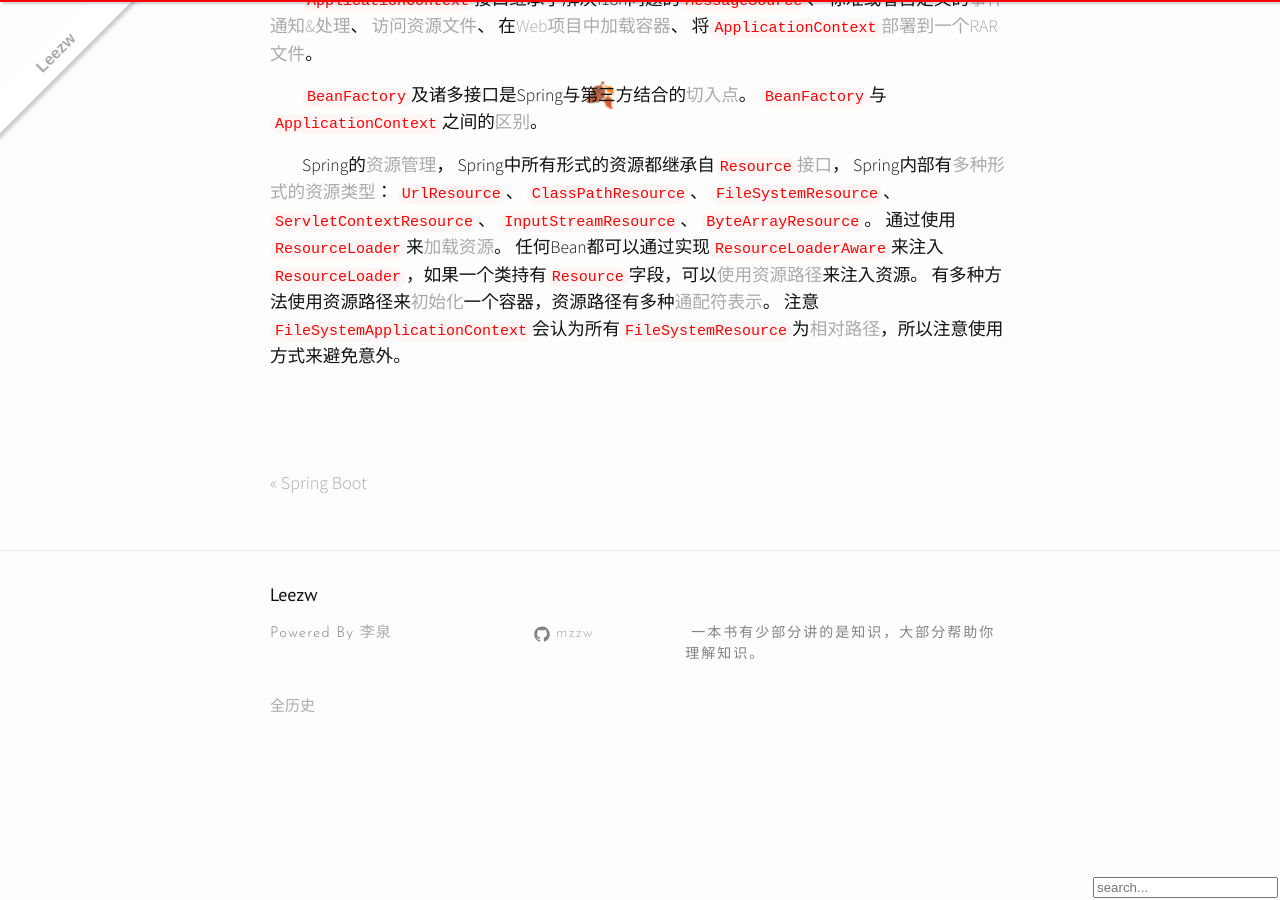
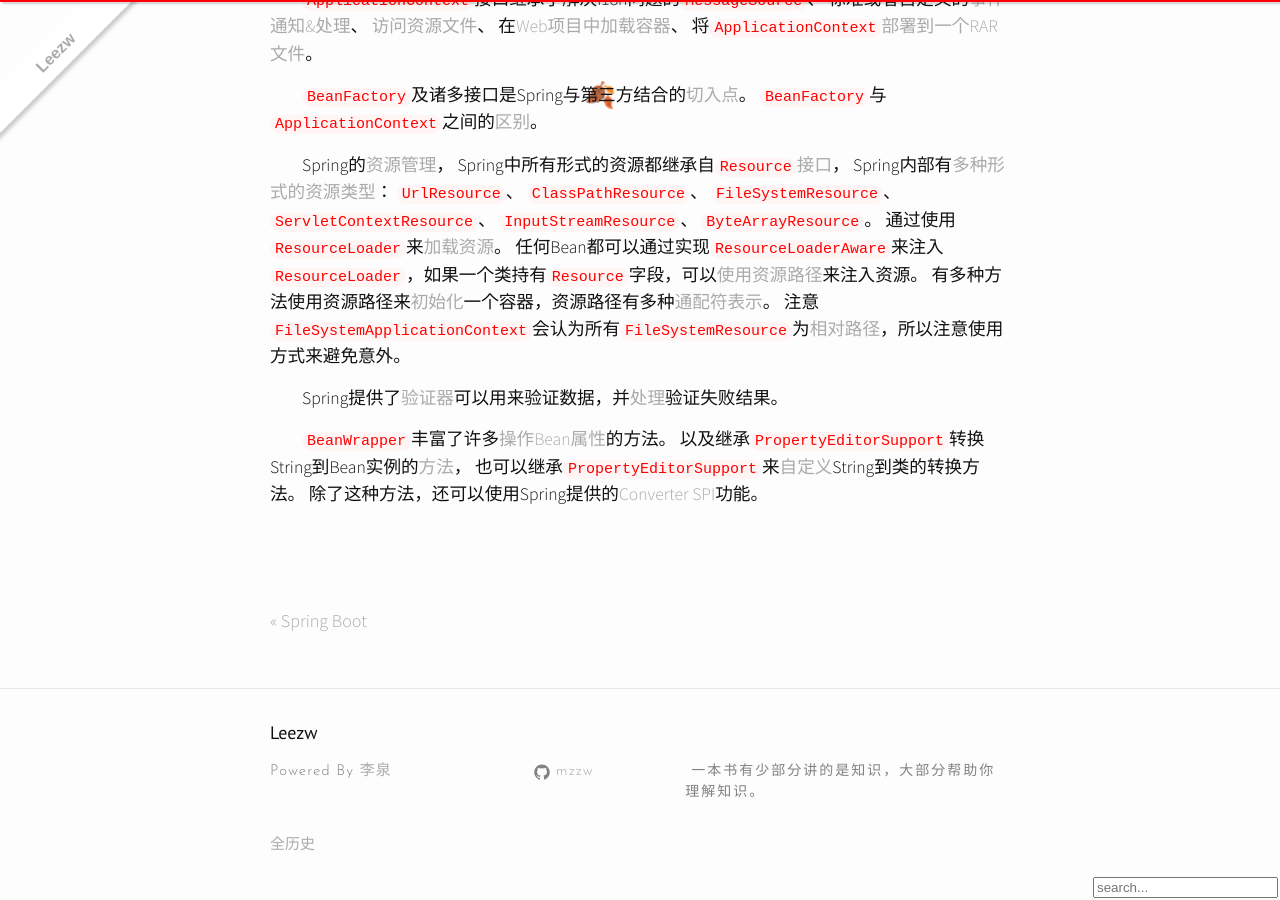
Before and after one commit to quantum-li/quantum-li.github.io, a Jekyll site: the page built from _article/2020-10-20-spring-framework.md, in a window 1280 px wide and 900 px high, scrolled down 2364 px. Built offline with Jekyll 4.4.1, drawn with Linux system fonts in a browser that asks for light colours; nearby versions of some CDN libraries; comment, search, counter and statistics services are not loaded; before the commit the page ends 3126 px from its top, so only the background shows below that.

Commit message:
2020-10-23 16:22:50

```diff
--- a/_article/2020-10-20-spring-framework.md
+++ b/_article/2020-10-20-spring-framework.md
@@ -125,3 +125,10 @@ Spring内部有[多种形式的资源类型](https://docs.spring.io/spring-frame
 任何Bean都可以通过实现[`ResourceLoaderAware`](https://docs.spring.io/spring-framework/docs/5.2.9.RELEASE/spring-framework-reference/core.html#resources-resourceloaderaware)来注入`ResourceLoader`，如果一个类持有`Resource`字段，可以[使用资源路径](https://docs.spring.io/spring-framework/docs/5.2.9.RELEASE/spring-framework-reference/core.html#resources-as-dependencies)来注入资源。
 有多种方法使用资源路径来[初始化](https://docs.spring.io/spring-framework/docs/5.2.9.RELEASE/spring-framework-reference/core.html#resources-app-ctx-construction)一个容器，资源路径有多种[通配符表示](https://docs.spring.io/spring-framework/docs/5.2.9.RELEASE/spring-framework-reference/core.html#resources-app-ctx-wildcards-in-resource-paths)。
 注意`FileSystemApplicationContext`会认为所有`FileSystemResource`为[相对路径](https://docs.spring.io/spring-framework/docs/5.2.9.RELEASE/spring-framework-reference/core.html#resources-filesystemresource-caveats)，所以注意使用方式来避免意外。
+
+Spring提供了[验证器](https://docs.spring.io/spring-framework/docs/5.2.9.RELEASE/spring-framework-reference/core.html#validator)可以用来验证数据，并[处理](https://docs.spring.io/spring-framework/docs/5.2.9.RELEASE/spring-framework-reference/core.html#validation-conversion)验证失败结果。
+
+`BeanWrapper`丰富了许多[操作Bean属性](https://docs.spring.io/spring-framework/docs/5.2.9.RELEASE/spring-framework-reference/core.html#beans-beans)的方法。
+以及继承`PropertyEditorSupport`转换String到Bean实例的[方法](https://docs.spring.io/spring-framework/docs/5.2.9.RELEASE/spring-framework-reference/core.html#beans-beans-conversion)，
+也可以继承`PropertyEditorSupport`来[自定义](https://docs.spring.io/spring-framework/docs/5.2.9.RELEASE/spring-framework-reference/core.html#beans-beans-conversion-customeditor-registration)String到类的转换方法。
+除了这种方法，还可以使用Spring提供的[Converter SPI](https://docs.spring.io/spring-framework/docs/5.2.9.RELEASE/spring-framework-reference/core.html#core-convert)功能。
```
